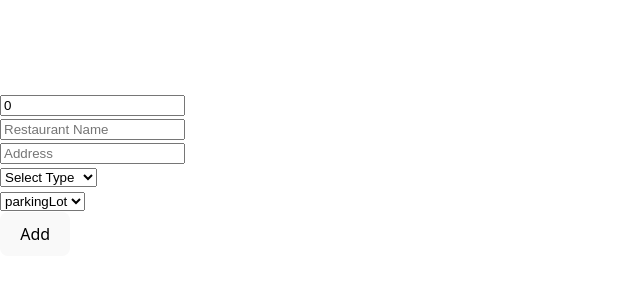
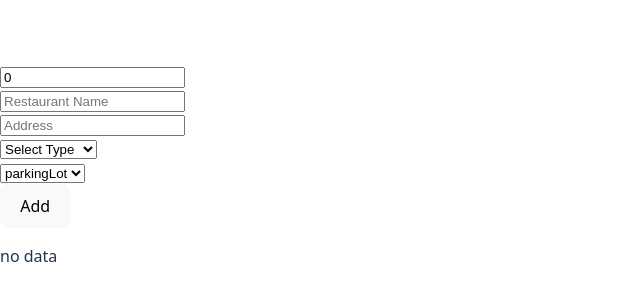
Before and after one commit to Mahalaxmi-Komuravelly/Module3Eval, a React (Vite) app in the folder Reataurant_Management_App/: page /admin/dashboard in a window 1280 px wide. Shown: the part 226-526 px from the top of the page, without its empty margins (0-640 px from the left). Built offline with nearby package versions, Linux system fonts and the light colour scheme.

Commit message:
admin page

```diff
--- a/Reataurant_Management_App/src/pages/AdminDashboard.jsx
+++ b/Reataurant_Management_App/src/pages/AdminDashboard.jsx
@@ -1,5 +1,6 @@
 import React, { useContext, useState } from 'react'
 import { RestaurantContext } from '../context/RestaurantContext'
+import Dashboard from '../components/Dashboard';
 
 const AdminDashboard = () => {
 const {restuarants,addRes} = useContext(RestaurantContext);
@@ -59,6 +60,7 @@ const handleSubmit = ()=>{
                 <button type='submit'>Add</button>
             </form>
       </div>
+      <Dashboard/>
     </div>
   )
 }
```
